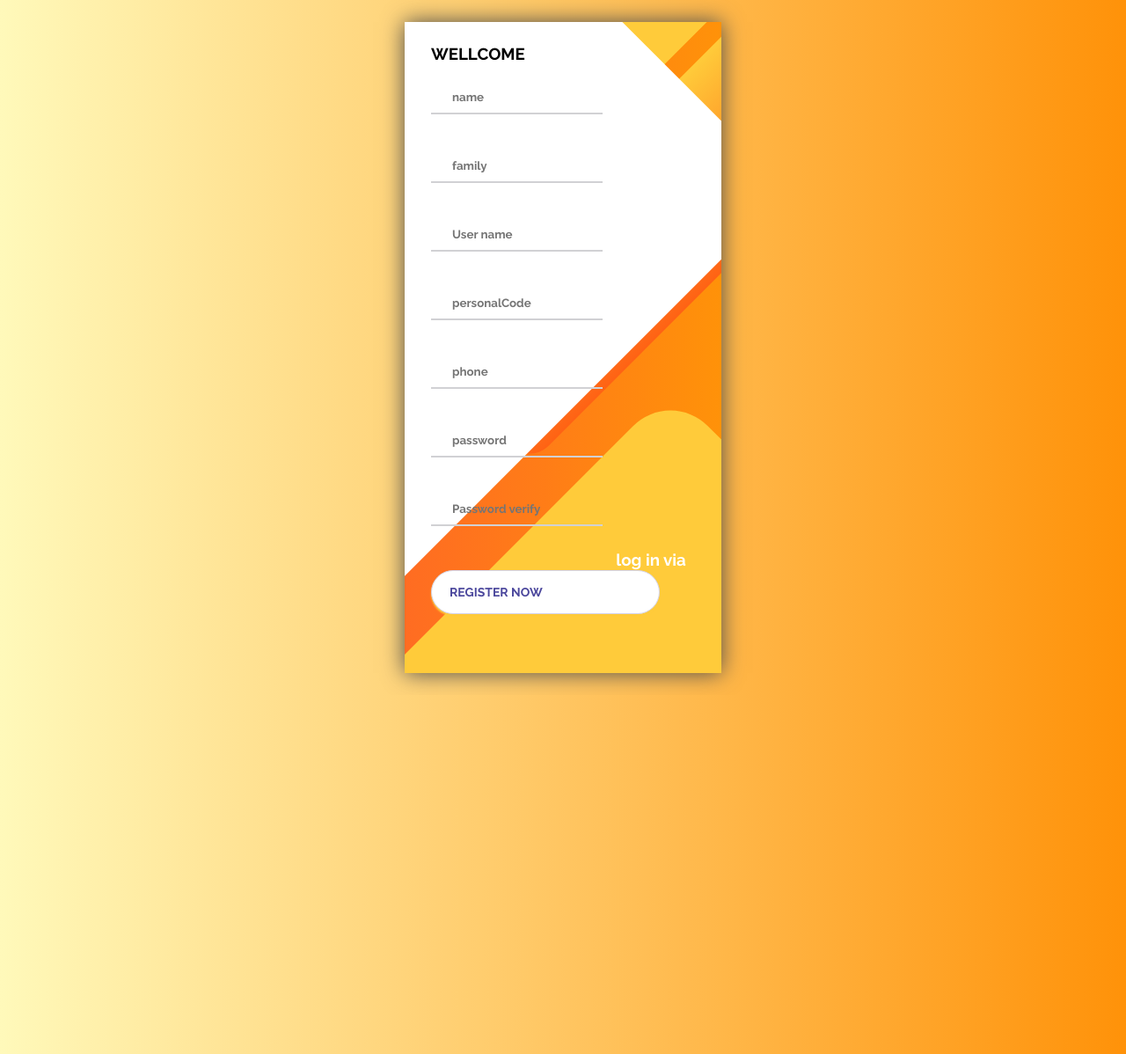
After one commit to sharifi-79/first-project-library-php, a PHP site: page /myprojects/auth/register.php in a window 1280 px wide. The commit adds this page. Shown: the whole page at 88% size. Run offline with PHP 8.4, Linux system fonts and the light colour scheme.

Commit message:
creat advanced append date for manegerUser and creat page register and login

```diff
--- a/admin/index.php
+++ b/admin/index.php
@@ -42,9 +42,7 @@ global $connection;
                 <td>name</td>
                 <td>family</td>
                 <td>username</td>
-                <td>personalCode</td>
                 <td>phone</td>
-                <td>password</td>
                 <td>date_start</td>
                 <td>date_end</td>
                 <td>nameBook</td>
@@ -61,9 +59,7 @@ global $connection;
                 <td><?= $record->name ?></td>
                 <td><?= $record->family ?></td>
                 <td><?= $record->username ?></td>
-                <td><?= $record->personalCode ?></td>
                 <td><?= $record->phone ?></td>
-                <td><?= $record->password ?></td>
                 <td><?= $record->date_start ?></td>
                 <td><?= $record->date_end ?></td>
                 <td><?= $record->nameBook ?></td>
--- a/admin/manegerBook/edit.php
+++ b/admin/manegerBook/edit.php
@@ -71,6 +71,7 @@ if(isset($_POST["nameBook"]) && $_POST["nameBook"] !== ""
         }
 
     }else{
+        //if user dont submit pic and pdf just value updated
         $qury = "UPDATE books SET nameBook=?, Publications=?, Writer=?, category_id=? WHERE id=?;";
         $statment = $connection->prepare($qury);
         $statment->execute([$_POST["nameBook"], $_POST["Publications"], $_POST["Writer"], $_POST["cat_id"], $_GET["book_id"]]);
--- a/admin/manegerBook/index.php
+++ b/admin/manegerBook/index.php
@@ -18,7 +18,7 @@ global $connection;
         require_once "../../layut/navbarTop.php";
     ?>
     <div class="btn-group" role="group" aria-label="Basic outlined example">
-        <a href="" class="btn btn-outline-light">Back</a>
+        <a href="<?=url("admin");?>" class="btn btn-outline-light">Back</a>
         <a href="" class="btn btn-outline-light">Logout</a>
     </div>
     <h2>Managing books</h2>
--- a/admin/manegerBook/uploadBook.php
+++ b/admin/manegerBook/uploadBook.php
@@ -77,7 +77,7 @@ if(isset($_POST["nameBook"]) && $_POST["nameBook"] !== ""
         require_once "../../layut/navbarTop.php";
     ?>
     <div class="btn-group" role="group" aria-label="Basic outlined example">
-        <a href="" class="btn btn-outline-light">Back</a>
+        <a href="<?=url("admin/manegerBook")?>" class="btn btn-outline-light">Back</a>
         <a href="" class="btn btn-outline-light">Logout</a>
     </div>
     <h2>Upload books</h2>
--- a/admin/manegerUser/index.php
+++ b/admin/manegerUser/index.php
@@ -79,7 +79,7 @@ global $connection;
                         </a>
                     </td>
                     <td><a class='btn btn-danger' href='<?= url("admin/manegerUser/delete.php?user_id=".$user->id);?>' role='button'>Delete</a></td>
-                    <td><a class='btn btn-success' href='' role='button'>Edite</a></td>
+                    <td><a class='btn btn-success' href='<?= url("admin/manegerUser/advanced.php?user_id=".$user->id);?>' role='button'>Advanced </a></td>
                 </tr>
                 <?php }?>
             </tbody>
--- /dev/null
+++ b/assets/css/login.css
@@ -0,0 +1,181 @@
+@import url('https://fonts.googleapis.com/css?family=Raleway:400,700');
+
+* {
+	box-sizing: border-box;
+	margin: 0;
+	padding: 0;
+	font-family: Raleway, sans-serif;
+}
+
+body {
+	background: linear-gradient(90deg, #fff9ba, #FF9209);
+}
+
+.container {
+	display: flex;
+	align-items: center;
+	justify-content: center;
+	height: 100%;
+    overflow: hidden;
+}
+
+.screen {
+	background: linear-gradient(90deg, #FF6C22, #FF9209);
+	position: relative;
+	height: 740px;
+	width: 360px;
+	box-shadow: 0px 0px 24px #4c4c4c;
+    margin-top: 25px;
+    margin-bottom: 25px;
+}
+
+.screen__content {
+	z-index: 1;
+	position: relative;
+	height: 100%;
+}
+
+.screen__background {
+	position: absolute;
+	top: 0;
+	left: 0;
+	right: 0;
+	bottom: 0;
+	z-index: 0;
+	-webkit-clip-path: inset(0 0 0 0);
+	clip-path: inset(0 0 0 0);
+}
+
+.screen__background__shape {
+	transform: rotate(45deg);
+	position: absolute;
+}
+
+.screen__background__shape1 {
+	height: 644px;
+    width: 520px;
+    background: #FFF;
+    top: -87px;
+    right: 73px;
+    border-radius: 0 72px 0 0;
+}
+
+.screen__background__shape2 {
+	height: 220px;
+	width: 220px;
+	background: #ffcb3a;
+	top: -172px;
+	right: 0;
+	border-radius: 32px;
+}
+
+.screen__background__shape3 {
+	height: 540px;
+	width: 190px;
+	background: linear-gradient(270deg, #ff6214, #ffcb3a);
+	top: -24px;
+	right: 0;
+	border-radius: 32px;
+}
+
+.screen__background__shape4 {
+	height: 690px;
+    width: 295px;
+    background: #ffcb3a;
+    top: 420px;
+    right: 50px;
+    border-radius: 60px;
+}
+
+.login {
+	width: 320px;
+	padding: 30px;
+	padding-top: 25px;
+}
+
+.login__field {
+	padding: 20px 0px;
+	position: relative;
+}
+
+.login__icon {
+	position: absolute;
+	top: 30px;
+	color: #ffcb3a;
+}
+
+.login__input {
+	border: none;
+	border-bottom: 2px solid #D1D1D4;
+	background: none;
+	padding: 10px;
+	padding-left: 24px;
+	font-weight: 700;
+	width: 75%;
+	transition: .2s;
+}
+
+.login__input:active,
+.login__input:focus,
+.login__input:hover {
+	outline: none;
+	border-bottom-color: #ffcb3a;
+}
+
+.login__submit {
+	background: #fff;
+	font-size: 14px;
+	margin-top: 30px;
+	padding: 16px 20px;
+	border-radius: 26px;
+	border: 1px solid #D4D3E8;
+	text-transform: uppercase;
+	font-weight: 700;
+	display: flex;
+	align-items: center;
+	width: 100%;
+	color: #4C489D;
+	box-shadow: 0px 2px 2px #ffcb3a;
+	cursor: pointer;
+	transition: .2s;
+}
+
+.login__submit:active,
+.login__submit:focus,
+.login__submit:hover {
+	border-color: #6A679E;
+	outline: none;
+}
+
+.button__icon {
+	font-size: 24px;
+	margin-left: auto;
+	color: #7875B5;
+}
+
+.social-login {
+	position: absolute;
+	height: 140px;
+	width: 160px;
+	text-align: center;
+	bottom: 0px;
+	right: 0px;
+	color: #fff;
+}
+
+.social-icons {
+	display: flex;
+	align-items: center;
+	justify-content: center;
+}
+
+.social-login__icon {
+	padding: 20px 10px;
+	color: #fff;
+	text-decoration: none;
+	text-shadow: 0px 0px 8px #7875B5;
+}
+
+.social-login__icon:hover {
+	transform: scale(1.5);
+}
--- /dev/null
+++ b/auth/register.php
@@ -0,0 +1,115 @@
+<?php
+require_once "../functions/helper.php";
+require_once "../functions/connection.php";
+global $connection;
+global $error;
+//check is not null and empty
+if(isset($_POST["name"]) && $_POST["name"] !== ""
+&& isset($_POST["family"]) && $_POST["family"] !== ""
+&& isset($_POST["userName"]) && $_POST["userName"] !== ""
+&& isset($_POST["personalCode"]) && $_POST["personalCode"] !== ""
+&& isset($_POST["phone"]) && $_POST["phone"] !== ""
+&& isset($_POST["password"]) && $_POST["password"] !== ""
+&& isset($_POST["Password_verify"]) && $_POST["Password_verify"] !== ""){
+
+    if($_POST["password"] === $_POST["Password_verify"]){
+        if(strlen($_POST["password"]) > 8 ){
+
+            $qury = "SELECT * FROM users WHERE username = ? ;";
+            $statment = $connection->prepare($qury);
+            $statment->execute([$_POST["userName"]]);
+            $users = $statment->fetch();
+
+            if($_POST["userName"] !== $users->username){
+
+                $qury = "INSERT INTO `users` SET name = ?, family = ?, username = ?, personalCode = ?, 	phone = ?, password = ?, created_at = NOW(), last_visited = NOW(); ";
+                $statment = $connection->prepare($qury);
+                $pass = password_hash($_POST["password"],PASSWORD_DEFAULT);
+                $statment->execute([$_POST["name"], $_POST["family"], $_POST["userName"], $_POST["personalCode"], $_POST["phone"], $pass]);
+                redirect("auth/login.php");
+
+            }else{
+                $error = "this user name existed";
+            }
+
+        }else{
+            $error = "your password have more than 8 character";
+        }
+    }else{
+        $error = "plesse check the password";
+    }
+
+}
+
+
+
+
+
+?>
+<!DOCTYPE html>
+<html lang="en">
+<head>
+    <meta charset="UTF-8">
+    <meta name="viewport" content="width=device-width, initial-scale=1.0">
+    <link rel="stylesheet" href="<?=asset("assets/css/login.css");?>">
+    <title>Login</title>
+</head>
+<body>
+    <div class="container">
+        <div class="screen">
+            <div class="screen__content">
+                <form class="login" method="post" action="<?= url("auth/register.php");?>">
+                    <h3>WELLCOME</h3>
+                    <p><?php if($error !== "")echo $error;?></p>
+                    <div class="login__field">
+                        <i class="login__icon fas fa-user"></i>
+                        <input type="text" class="login__input" name="name" placeholder="name">
+                    </div>
+                    <div class="login__field">
+                        <i class="login__icon fas fa-user"></i>
+                        <input type="text" class="login__input" name="family" placeholder="family">
+                    </div>
+                    <div class="login__field">
+                        <i class="login__icon fas fa-user"></i>
+                        <input type="text" class="login__input" name="userName" placeholder="User name">
+                    </div>
+                    <div class="login__field">
+                        <i class="login__icon fas fa-user"></i>
+                        <input type="text" class="login__input" name="personalCode" placeholder="personalCode">
+                    </div>
+                    <div class="login__field">
+                        <i class="login__icon fas fa-user"></i>
+                        <input type="text" class="login__input" name="phone" placeholder="phone">
+                    </div>
+                    <div class="login__field">
+                        <i class="login__icon fas fa-user"></i>
+                        <input type="password" class="login__input" name="password" placeholder="password">
+                    </div>
+                    <div class="login__field">
+                        <i class="login__icon fas fa-lock"></i>
+                        <input type="password" class="login__input" name="Password_verify" placeholder="Password verify">
+                    </div>
+                    <button class="button login__submit">
+                        <span class="button__text">Register Now</span>
+                        <i class="button__icon fas fa-chevron-right"></i>
+                    </button>
+                </form>
+                <div class="social-login">
+                    <h3>log in via</h3>
+                    <div class="social-icons">
+                        <a href="#" class="social-login__icon fab fa-instagram"></a>
+                        <a href="#" class="social-login__icon fab fa-facebook"></a>
+                        <a href="#" class="social-login__icon fab fa-twitter"></a>
+                    </div>
+                </div>
+            </div>
+            <div class="screen__background">
+                <span class="screen__background__shape screen__background__shape4"></span>
+                <span class="screen__background__shape screen__background__shape3"></span>
+                <span class="screen__background__shape screen__background__shape2"></span>
+                <span class="screen__background__shape screen__background__shape1"></span>
+            </div>
+        </div>
+    </div>
+</body>
+</html>
--- a/index.php
+++ b/index.php
@@ -100,7 +100,8 @@ https://templatemo.com/tm-540-lava-landing-page
                         <h1>Simple App that we <em>CREATE</em></h1>
                         <p>Lava <a href="#">HTML landing page</a> template is provided by <a href="#">TemplateMo</a>.
                            You can modify and use it for your commercial websites for free of charge. This template is last updated on 29 Oct 2019.</p>
-                        <a href="#about" class="main-button-slider">KNOW US BETTER</a>
+                        <a href="<?= url("auth/login.php");?>" class="main-button-slider">LOGIN</a>
+                        <a href="<?= url("auth/register.php");?>" class="main-button-slider">REGISTER</a>
                     </div>
                 </div>
             </div>
```
Also changed, not shown: admin/manegerUser/advanced.php (added, +101 -0 lines), auth/login.php (+51 -0 lines), auth/regoster.php (deleted).
